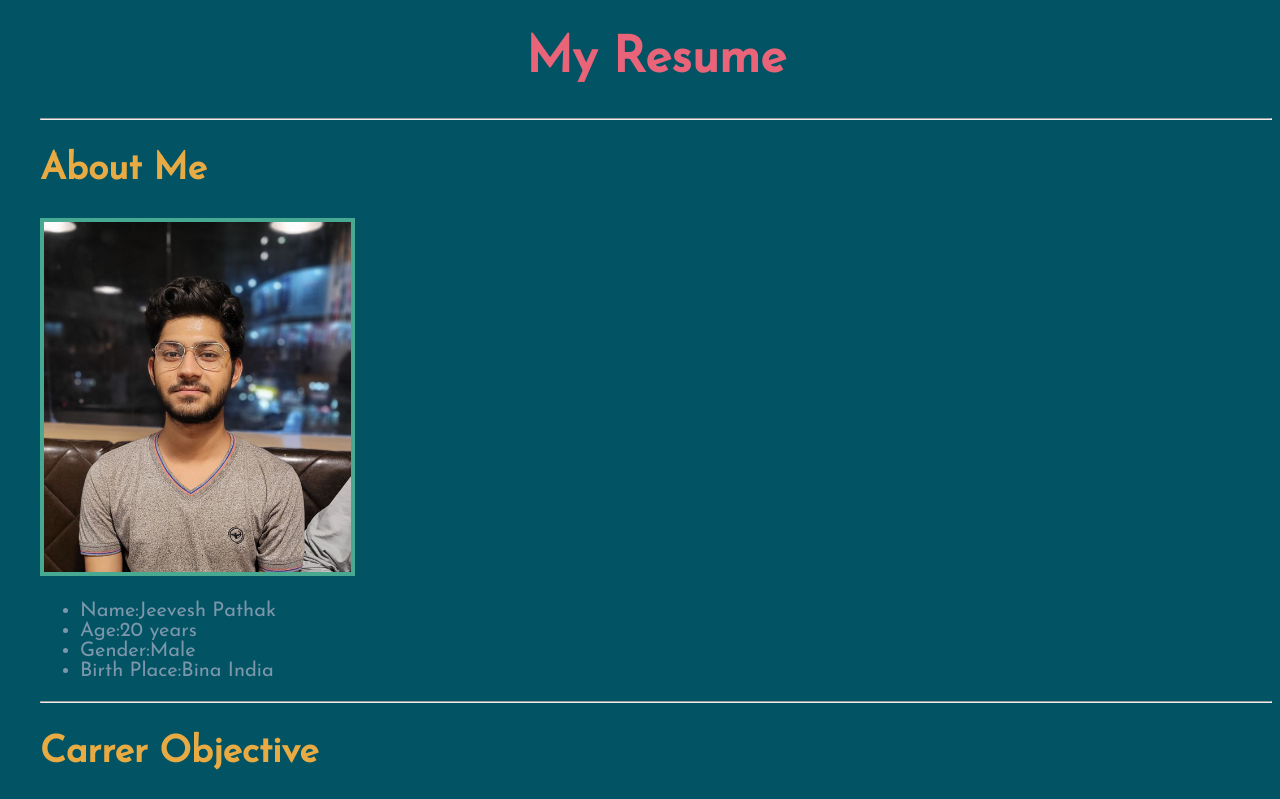
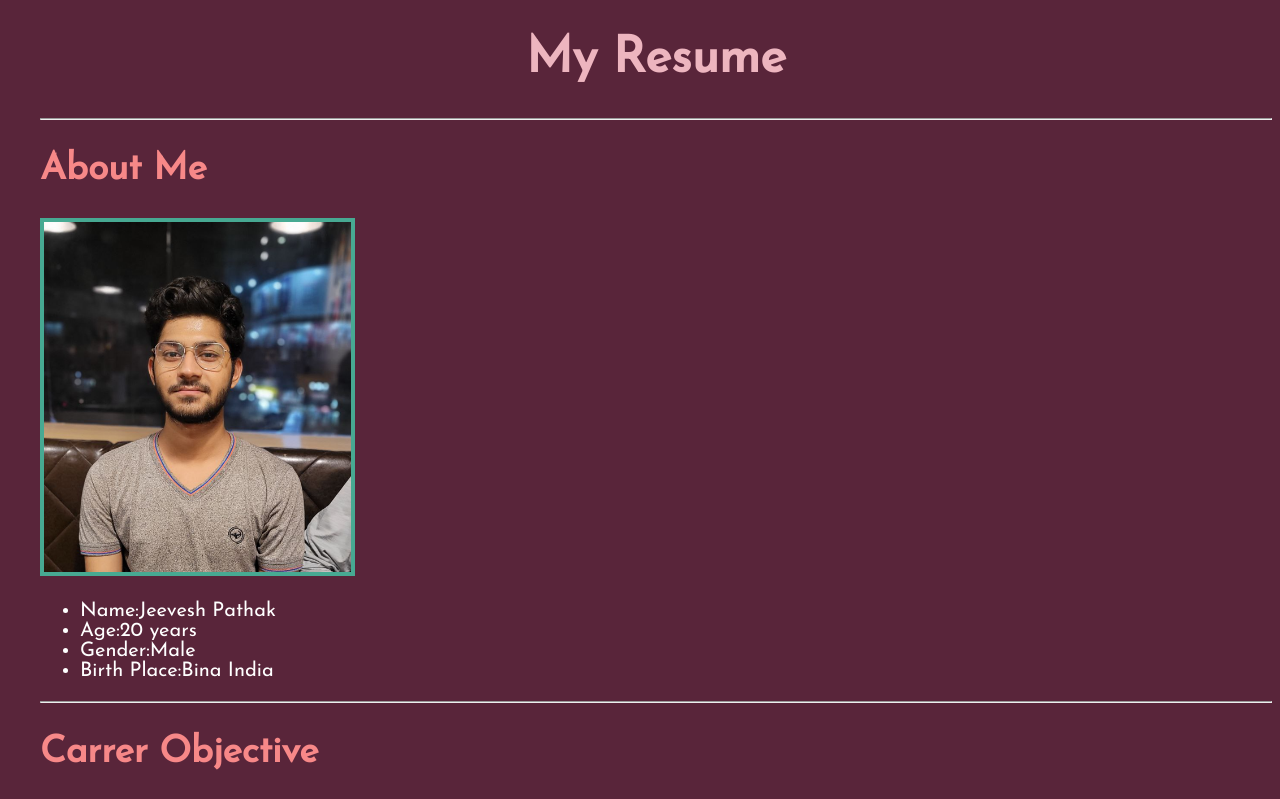
Before and after one commit to jeevesh7nit/My_Resume, a plain HTML site: page index.html in a window 1280 px wide. Shown: the top 799 px of the page. Drawn offline with Linux system fonts and the light colour scheme; a web font is replaced by a local one.

Commit message:
Update style.css

```diff
--- a/style.css
+++ b/style.css
@@ -1,6 +1,6 @@
 *{
-    background-color: #025464;
-    color: #7C96AB;
+    background-color: #59253a;
+    color: white;
     font-size: 20px;
     font-family: 'Josefin Sans', sans-serif;
 
@@ -9,15 +9,18 @@
 body{
     margin-left: 40px;
 }
+
+
 h1{
-    color: #E96479 ;
+
+    color: #edb5bf;
     font-size: 50px;
     text-align: center;
 }
 
 
 h2{
-    color: #E8AA42;
+    color: #f78888;
     font-size: 37px;
 }
 #profile{
```
